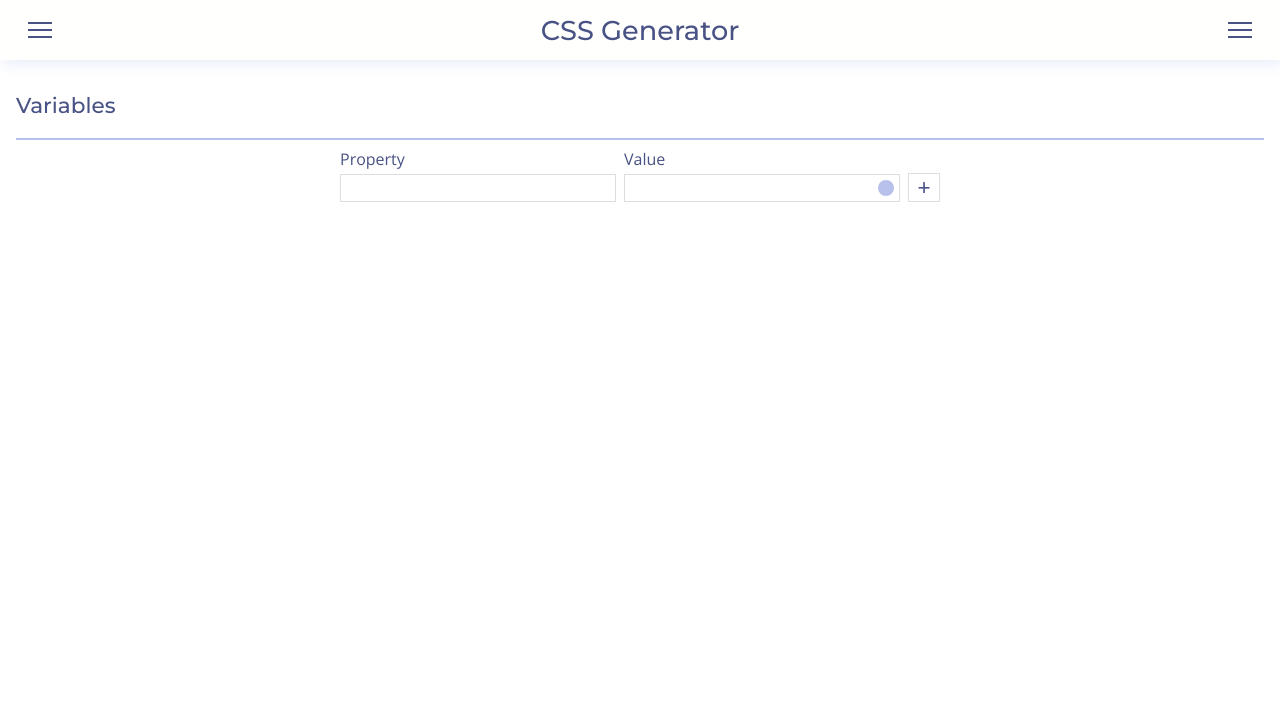
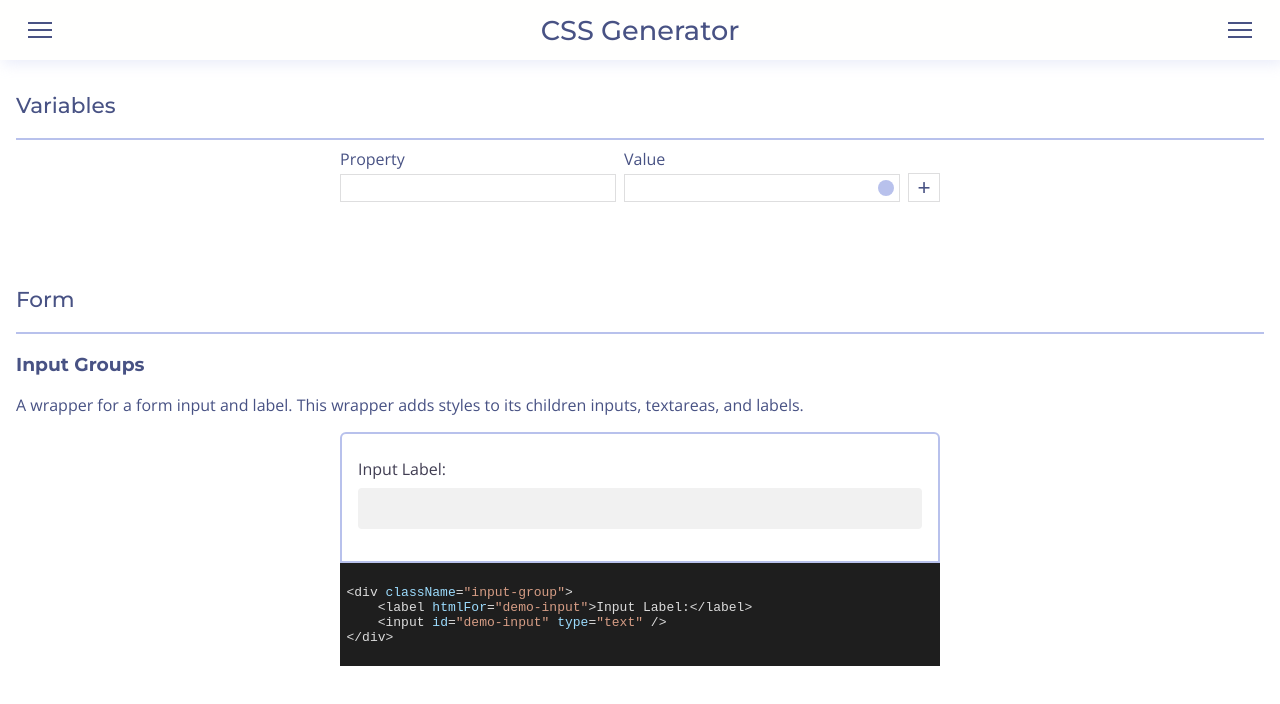
Before and after one commit to RUnroe/css-generator, a React (Create React App) app: page / in a window 1280 px wide. Shown: the top 704 px of the page. Built offline with nearby package versions, Linux system fonts and the light colour scheme.

Commit message:
Create a baseStyles sheet and create form section

```diff
--- a/package.json
+++ b/package.json
@@ -12,6 +12,7 @@
     "react-hot-toast": "^2.3.0",
     "react-scripts": "5.0.1",
     "react-scroll": "^1.8.7",
+    "react-syntax-highlighter": "^15.5.0",
     "short-uuid": "^4.2.0",
     "web-vitals": "^2.1.4"
   },
--- /dev/null
+++ b/src/baseStyles.css
@@ -0,0 +1,39 @@
+/*==========================
+           Form
+============================*/
+.input-group label{
+    display: block;
+    color: #403d52;
+}
+
+.input-group input:not([type="checkbox"]), .input-group select, .input-group textarea {
+    display: block;
+    padding:0.5rem;
+    background-color: #f1f1f1;
+    border:none;
+    border-radius: 4px;
+    font-size: 1rem;
+    margin-top:0.5rem;
+    margin-bottom:0.5rem;
+    border-bottom:3px solid transparent;
+    width:100%;
+    box-sizing: border-box;
+    color: #403d52;
+}
+.input-group input:active:not(:disabled), .input-group input:focus:not(:disabled), .input-group select:focus:not(:disabled), .input-group textarea:focus:not(:disabled) {
+    outline:none;
+    border-bottom: 3px solid #403d52;
+}
+.input-group input[type="checkbox"] {
+    height: 1.1rem;
+    width: 1.1rem;
+}
+.input-group input[type="checkbox"]:not(:disabled) {
+    cursor: pointer;
+}
+.input-group select {
+    border-right: 0.5rem solid transparent;
+}
+.input-group input:disabled {
+    opacity: 0.75;
+}
--- a/src/components/content/Content.css
+++ b/src/components/content/Content.css
@@ -30,7 +30,19 @@
     border:1px solid var(--color-primary-500);
 }
 
+.content-section .demo-container {
+    max-width: 600px;
+    margin: 0.25rem auto;
+}
+.content-section .demo-display {
+    border:2px solid var(--color-primary-500);
+    border-radius: 6px 6px 0 0 ;
+    padding:1.5rem 1rem;
+}
 
+.content-section .demo-container pre {
+    margin-top:0;
+}
 
 @media all and (min-width: 767px) {
     .content-section {
@@ -97,7 +109,7 @@
     display: block;
     padding-bottom: 0.25rem;
 }
-.variables-section .input-group {
+.variables-section .content-input-group {
     width: 100%;
     box-sizing: border-box;
 }
--- a/src/components/content/ContentMain.js
+++ b/src/components/content/ContentMain.js
@@ -1,6 +1,7 @@
 import { useState } from 'react';
 import { Toaster } from 'react-hot-toast';
 import './Content.css';
+import Form from './Form';
 import Variables from './Variables';
 
 const ContentMain = ({isLeftOpen, isRightOpen}) => {
@@ -12,6 +13,7 @@ const ContentMain = ({isLeftOpen, isRightOpen}) => {
         <div><Toaster/></div>
         <div className={`content-section ${isLeftOpen ? "left-open" : ""} ${isRightOpen ? "right-open" : ""}`}>
             <Variables variables={variables} setVariables={updateVariables}/>
+            <Form />
         </div>
         </>
     );
--- /dev/null
+++ b/src/components/content/Form.js
@@ -0,0 +1,39 @@
+import React, { useState } from 'react';
+import SyntaxHighlighter from 'react-syntax-highlighter';
+import { vs2015 } from 'react-syntax-highlighter/dist/esm/styles/hljs';
+
+const Form = () => {
+    const [formGroupCode, setFormGroupCode] = useState(`
+<div className="input-group">
+    <label htmlFor="demo-input">Input Label:</label>
+    <input id="demo-input" type="text" />
+</div>
+    `);
+    return (
+        <div id='form' className='form-section section'>
+            <a href='#form'><h2>Form</h2></a>
+            <hr/>
+
+            <div className='nested-section'>
+                <h3>Input Groups</h3>
+                <p>A wrapper for a form input and label. This wrapper adds styles to its children inputs, textareas, and labels.</p>
+                <div className="demo-container">
+                    <div className="demo-display">
+                        <div className="input-group">
+                            <label htmlFor="demo-input">Input Label:</label>
+                            <input id="demo-input" type="text" />
+                        </div>
+                    </div>
+
+                    <SyntaxHighlighter language="html" style={vs2015}>
+                        {formGroupCode}
+                    </SyntaxHighlighter>
+
+                </div>
+            </div>
+
+        </div>
+    );
+}
+
+export default Form;
--- a/src/components/content/Variables.js
+++ b/src/components/content/Variables.js
@@ -54,14 +54,14 @@ const Variables = ({variables, setVariables}) => {
 
     return (
         <div id='variables' className='variables-section section'>
-            <a href='/#variables'><h2>Variables</h2></a>
+            <a href='#variables'><h2>Variables</h2></a>
             <hr/>
             <div className='var-inputs'>
-                <div className='input-group'>
+                <div className='content-input-group'>
                     <label htmlFor='var-property'>Property</label>
                     <input id='var-property' value={newVarProperty} onChange={evt => setNewVarProperty(evt.target.value)}/>
                 </div>
-                <div className='input-group relative'>
+                <div className='content-input-group relative'>
                     <label htmlFor='var-value'>Value</label>
                     <input id='var-value' value={newVarValue} onChange={evt => setNewVarValue(evt.target.value)}/>
                     <label className='color-picker' htmlFor='var-color-picker'>
--- a/src/components/nav-panel/NavPanel.css
+++ b/src/components/nav-panel/NavPanel.css
@@ -10,9 +10,16 @@
     color: var(--color-dark-800);
     font-weight: 600;
     text-decoration: none;
-    transition: color 0.1s ease;
+    width: 100%;
+    display: block;
+    padding: 0.5rem 0;
+    border-bottom: 1px solid transparent;
+    transition: color 0.1s ease, background-color 0.2s ease, padding 0.2s ease;
 }
-
+.nav-panel a:hover {
+    background-color: var(--color-primary-000);
+    padding-left:0.5rem;
+}
 .nav-panel a.active {
     color: var(--color-primary-500);
 }
--- a/src/components/nav-panel/NavPanel.js
+++ b/src/components/nav-panel/NavPanel.js
@@ -21,6 +21,8 @@ const NavPanel = ({isOpen}) => {
     return (
         <div className={`nav-panel panel ${!isOpen ? "hidden" : ""}`}>
             <Link href="#variables" activeClass="active" smooth spy to="variables">Variables</Link>
+            <Link href="#form" activeClass="active" smooth spy to="form">Form</Link>
+
         </div>
     );
   }
--- a/src/index.js
+++ b/src/index.js
@@ -1,6 +1,7 @@
 import React from 'react';
 import ReactDOM from 'react-dom/client';
 import './index.css';
+import './baseStyles.css';
 import App from './App';
 
 const root = ReactDOM.createRoot(document.getElementById('root'));
```
Also changed, not shown: 1 other file (tests, documents, lock files or other folders).
